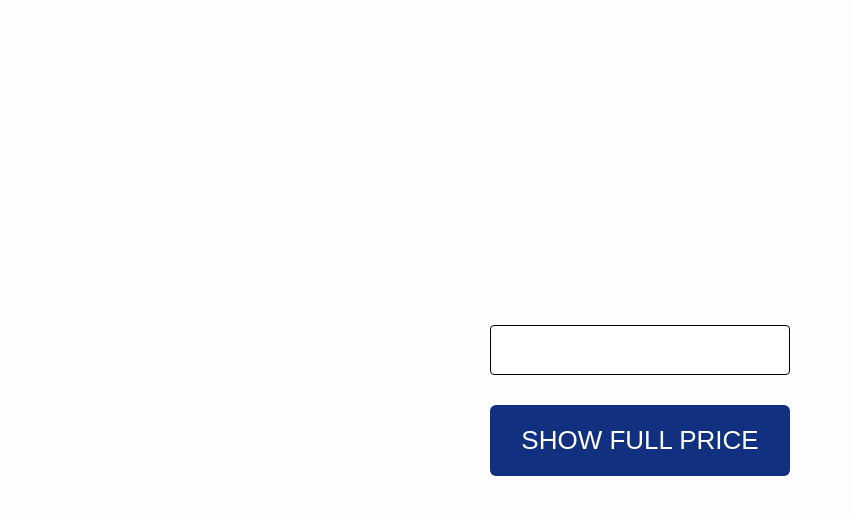
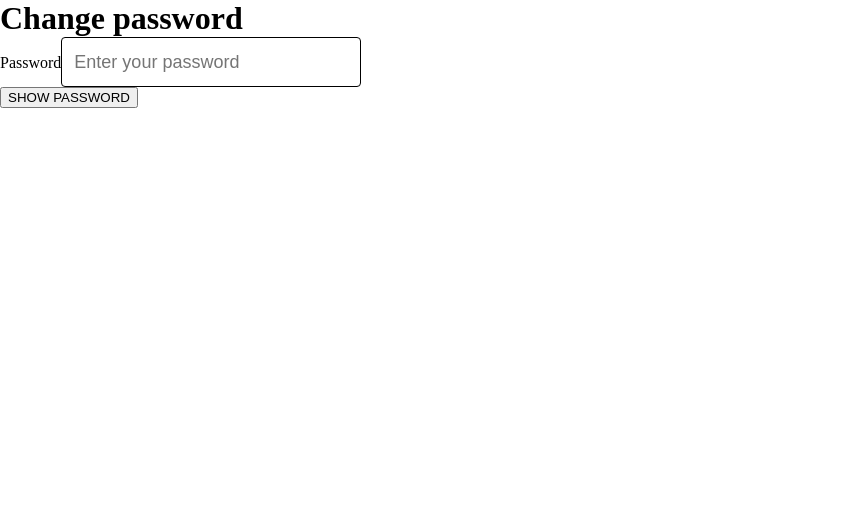
Before and after one commit to GlebMedvedovsky/55_react_ts, a React (Vite) app: page / in a window 1280 px wide. Shown: the top 514 px of the page, without its empty margins (0-853 px from the left). Built offline with nearby package versions, Linux system fonts and the light colour scheme.

Commit message:
Homework08

```diff
--- a/src/App.tsx
+++ b/src/App.tsx
@@ -4,17 +4,23 @@
 // import Task6 from './lessons/Lesson06/Lesson06';
 // import Lesson06 from './lessons/Lesson06/Lesson06';
 // import Lesson07 from "./lessons/Lesson07/Lesson07"
+// import Lesson08 from "./lessons/Lesson08/Lesson08"
 
 //Homeworks imports
 // import Homework06 from "./homeworks/Homework06/Homework06"
 // import Homework07 from "./homeworks/homework07/Homework07"
-// import Lesson08 from "./lessons/Lesson08/Lesson08"
-import Consultation04 from "./consultations/Consultation04/Consultation04"
+
+ import Homework08 from "./homeworks/Homework08/Homework08"
+
+
+
+//Consultations imports
+//  import Consultation04 from "./consultations/Consultation04/Consultation04"
 function App() {
 
   return (
     <>
-      <Consultation04 />
+      <Homework08 />
     </>
   )
 }
--- a/src/components/Button/Button.tsx
+++ b/src/components/Button/Button.tsx
@@ -1,25 +1,13 @@
-import './styles.css';
-import { ButtonProps } from './types';
+import React from "react";
+import "./styles.css";
 
-// interface ButtonProps {
-//   name: string,
-//   //void - если функция ничего не возвращает
-//   onClick?: () => void,
-//   disabled?: boolean,
-//   type?: 'submit' | 'button' | 'reset'
-// }
+type ButtonProps = {
+  onClick: () => void;
+  children: React.ReactNode;
+};
 
-function Button({ name, onClick, disabled = false, type = 'submit' }: ButtonProps) {
-  return (
-    <button
-      className="main-button"
-      onClick={onClick}
-      disabled={disabled}
-      type={type}
-    >
-      {name}
-    </button>
-  )
+function Button({ onClick, children }: ButtonProps) {
+  return <button onClick={onClick}>{children}</button>;
 }
 
-export default Button
+export default Button;
--- /dev/null
+++ b/src/homeworks/Homework08/homework08.tsx
@@ -0,0 +1,41 @@
+import { useState } from "react";
+import Input from "../../components/Input/Input";
+
+interface ButtonProps {
+  onClick: () => void;
+  disabled?: boolean;
+  type?: "button" | "submit" | "reset";
+}
+
+function Button({ children, onClick, disabled = false, type = 'submit' }: ButtonProps & { children: React.ReactNode }) {
+  return (
+    <button onClick={onClick} disabled={disabled} type={type}>
+      {children}
+    </button>
+  );
+}
+
+function Homework08() {
+  const [password, setPassword] = useState("");
+  const [isVisible, setIsVisible] = useState(false);
+
+  return (
+    <div>
+      <h1>Change password</h1>
+      <Input
+        label="Password"
+        placeholder="Enter your password"
+        name="password"
+        type="password"
+        value={password}
+        onChange={(e) => setPassword(e.target.value)}
+      />
+      <Button onClick={() => setIsVisible(!isVisible)}>
+        {isVisible ? "HIDE PASSWORD" : "SHOW PASSWORD"}
+      </Button>
+      {isVisible && <p>{password}</p>}
+    </div>
+  );
+}
+
+export default Homework08;
```
